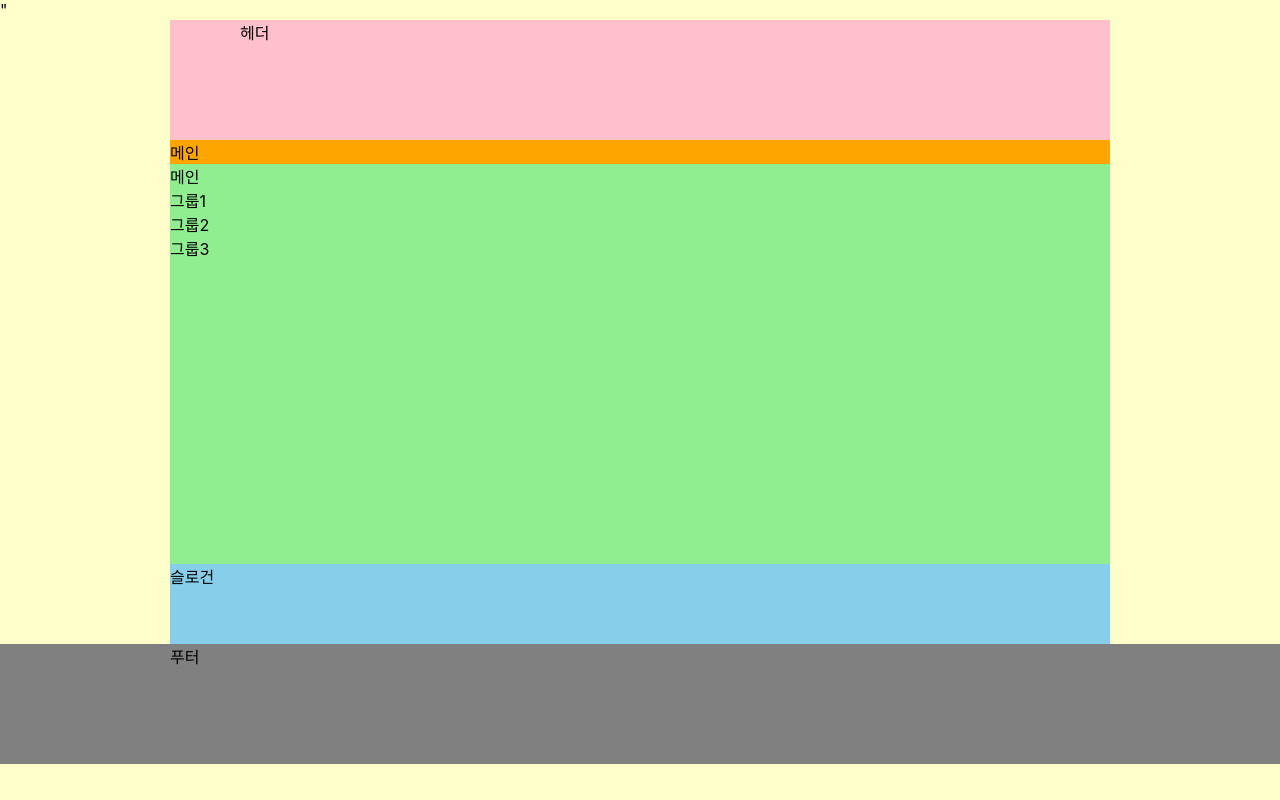
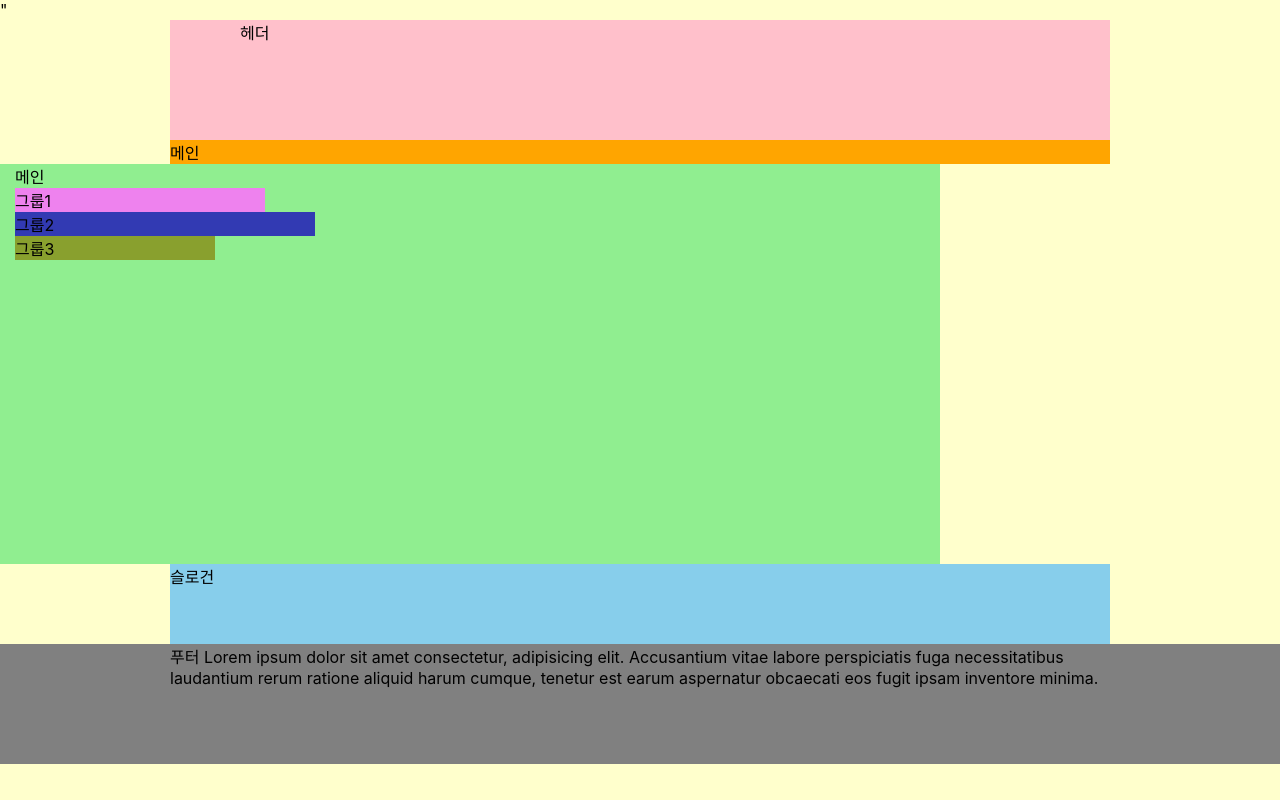
Before and after one commit to bomi5375/HTML5, a website: page index.html in a window 1280 px wide. Drawn offline with Linux system fonts and the light colour scheme.

Commit message:
float을 이용한 메인 레이아웃

```diff
--- a/index.html
+++ b/index.html
@@ -20,6 +20,7 @@
   <footer class="footer">
     <div class="footer-inner">
       푸터
+      Lorem ipsum dolor sit amet consectetur, adipisicing elit. Accusantium vitae labore perspiciatis fuga necessitatibus laudantium rerum ratione aliquid harum cumque, tenetur est earum aspernatur obcaecati eos fugit ipsam inventore minima.
     </div>
   </footer>
 </body>
--- a/styles/style.css
+++ b/styles/style.css
@@ -1,5 +1,9 @@
 @import url(./normalize.css);
 @import url(./reset.css);
+/*기본 스타일*/
+*, * ::before, *::after {
+  box-sizing: border-box;
+}
 /* 본문 스타일 */
 body {
   background:#ffc;
@@ -9,7 +13,6 @@ body {
   /* 레이아웃 */
   .header, .visual, .main, .slogan, .footer-inner {
     width: 940px;
-    box-sizing: border-box;
     margin: 0 auto;
   }
 
@@ -27,11 +30,27 @@ body {
 .main {
   background: lightgreen;
   height: 50vh;
+  display: flow-root;
+  padding: 0 15px;
+  float: left;
+}
+.group1 {
+  background-color: violet;
+  width: 250px;
+}
+.group2 {
+  background-color: rgb(50, 58, 179);
+  width: 300px;
+}
+.group3 {
+  background-color: rgb(137, 160, 46);
+  width: 200px;
 }
 /* 슬로건 */
 .slogan {
   background: skyblue;
   height: 10vh;
+  clear: both;
 }
 /* 푸터 */
 .footer {
```
